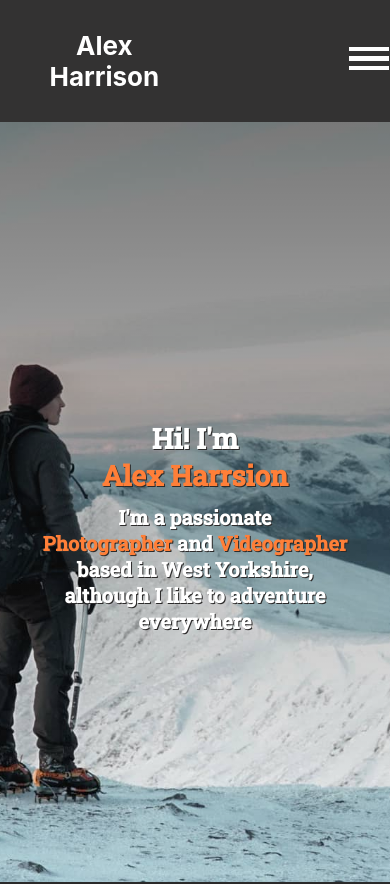
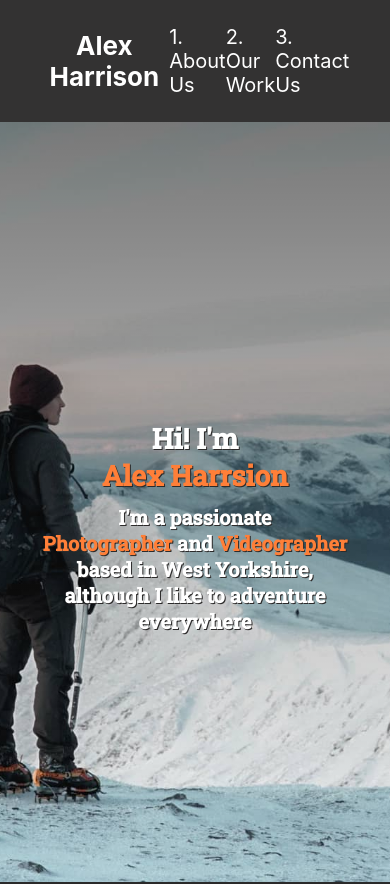
Before and after one commit to tbriggs1/alex-website, a React (Create React App) app: page / in a window 390 px wide. Shown: the top 884 px of the page. Built offline with nearby package versions, Linux system fonts and the light colour scheme.

Commit message:
hide-menu

```diff
--- a/src/styles/pages.scss
+++ b/src/styles/pages.scss
@@ -251,10 +251,10 @@ nav ul {
   align-items: center;
   flex-wrap: nowrap;
     ul{
-      visibility: hidden;
+      visibility:visible;
     }
     .burger{
-      visibility: visible;
+      visibility: hidden;
       width: 4rem;
     }
   }
```
